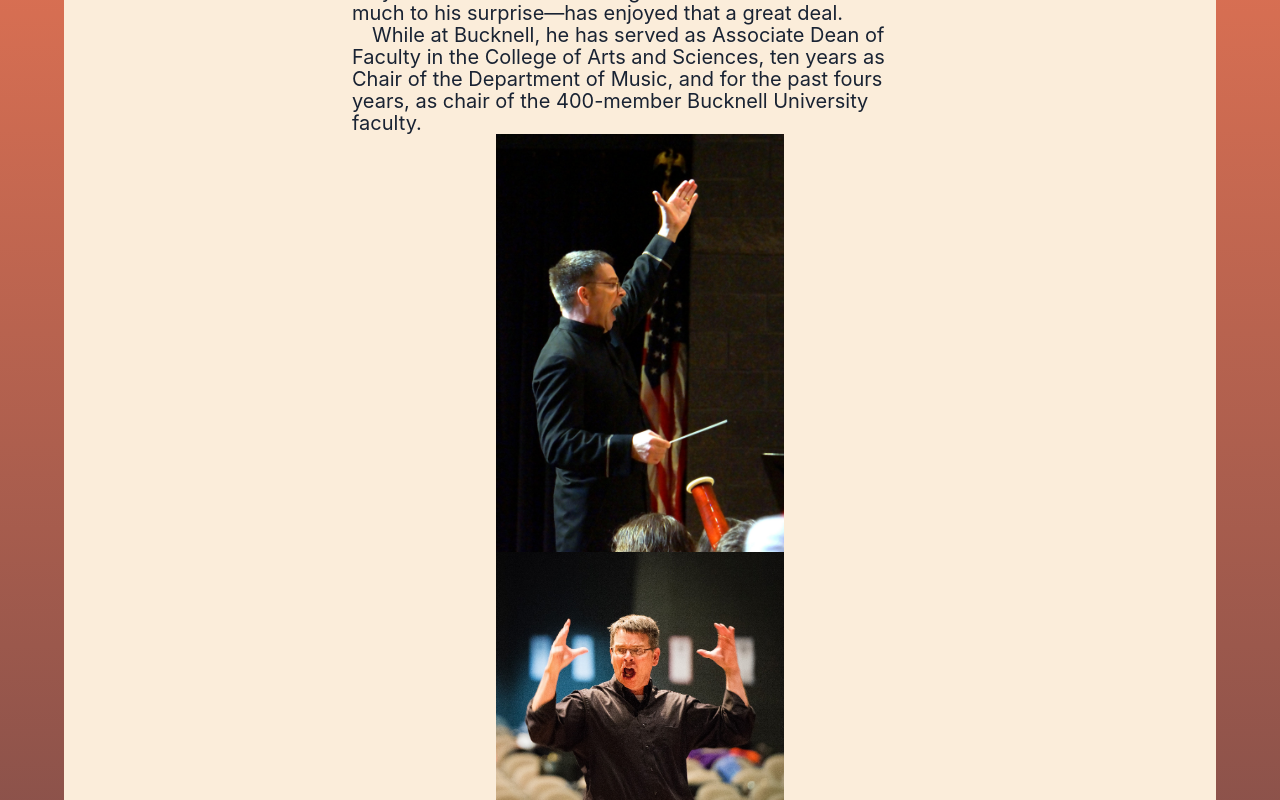
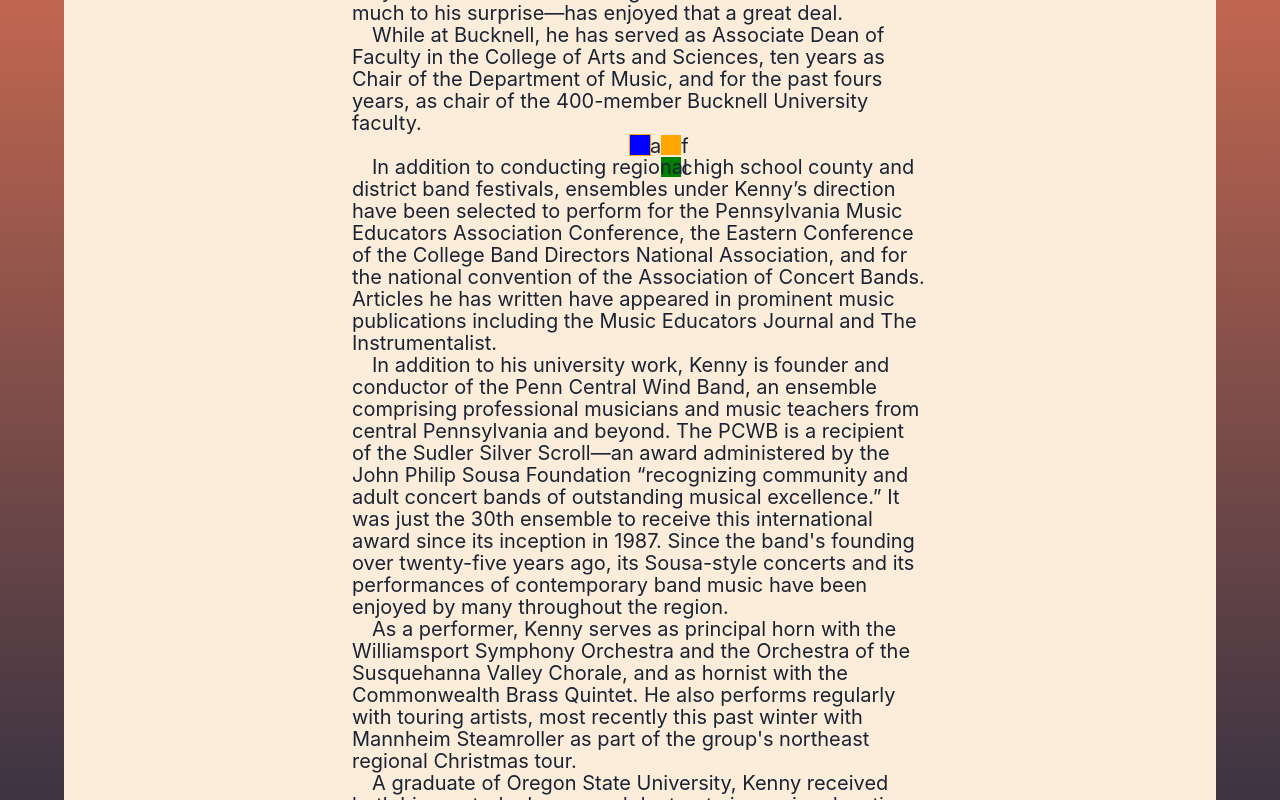
Before and after one commit to kennja05/pcwb-V2, a React (Create React App) app: page /director in a window 1280 px wide. Shown: the part 900-1700 px from the top of the page. Built offline with nearby package versions, Linux system fonts and the light colour scheme.

Commit message:
add photo grid

```diff
--- a/src/App.css
+++ b/src/App.css
@@ -24,10 +24,10 @@ ul {
     list-style: none;
 }
 
-img {
+/* img {
     width: 50%;
     height: auto;
-}
+} */
 
 button {
     background: none;
--- a/src/pages/director.js
+++ b/src/pages/director.js
@@ -52,7 +52,40 @@ const StyledArticle = styled.article`
     flex-direction: column;
     align-items: center;
     justify-content: center
+`
 
+const PhotoGrid = styled.div`
+    display: grid;
+    grid-template-columns: 1fr 1fr;
+    grid-template-rows: 1fr 1fr;
+    grid-template-areas:
+        "main square1"
+        "main square2";
+    height: 75vh;
+    border: 1px solid orange;
+    &:first-child{
+        background-color: blue;
+        grid-row: 1/3;
+        grid-column: 1
+        border: 1px solid black;
+        width: 20px;
+        height:  20px;
+    }
+    & div:nth-child(2){
+        background-color: orange;
+        grid-row: 1/2;
+        grid-column: 2;
+        width: 20px;
+        height:  20px;
+    }
+
+    & div:nth-child(3){
+        background-color: green;
+        grid-row: 2;
+        grid-column: 2;
+        width: 20px;
+        height:  20px;
+    }
 `
 
 export default function Director(props){
@@ -73,9 +106,14 @@ export default function Director(props){
 
                 </section>
                 <section>
-                    <img src={BillKenny} alt='' />
-                    <img src={Bk2} alt='' />
-                    <img src={BillKennySmiling} alt=''/>
+                    <PhotoGrid>
+                        {/* <img src={BillKenny} alt='' />
+                        <img src={Bk2} alt='' />
+                        <img src={BillKennySmiling} alt=''/> */}
+                        <div>a</div>
+                        <div>f</div>
+                        <div>c</div>
+                    </PhotoGrid>
                 </section>
                 <section>
                     <p>
```
